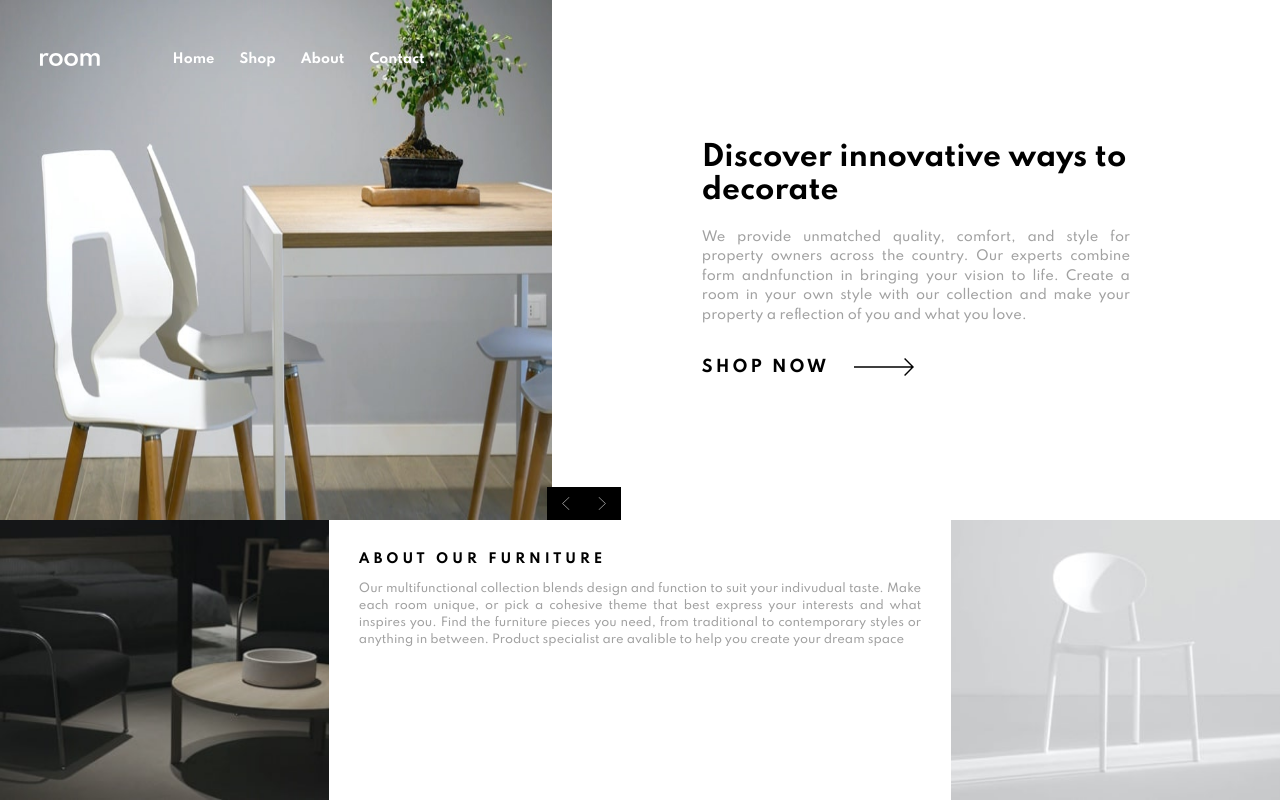
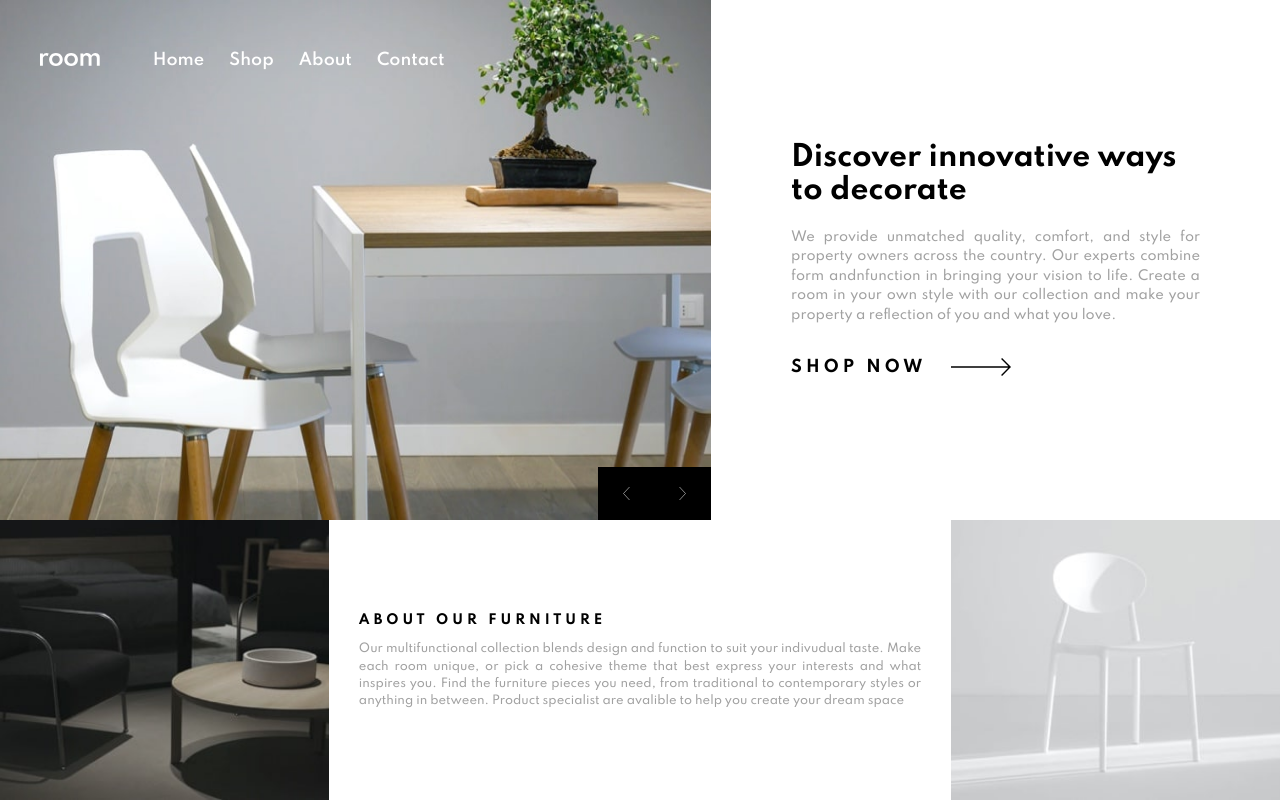
Before and after one commit to Julianr32/Frontend-project-6, a plain HTML site: page index.html in a window 1280 px wide. Drawn offline with Linux system fonts and the light colour scheme.

Commit message:
First commit

```diff
--- a/css/main.css
+++ b/css/main.css
@@ -10,7 +10,6 @@
 }
 
 html {
-  scroll-behavior: smooth;
   font-size: 62.5%;
   overflow-x: hidden;
 }
@@ -36,16 +35,19 @@ img {
 }
 
 /* ====END-RESET=== */
+.flexcenter {
+  display: flex;
+  align-items: center;
+  justify-content: center;
+}
+
 /* ====START GLOBAL STYLES==== */
 .header {
   background-color: transparent;
   height: 15vh;
-  display: flex;
-  align-items: center;
-  justify-content: center;
+  overflow-x: hidden;
   position: relative;
-  z-index: 100;
-  overflow-x: hidden;
+  z-index: 10;
 }
 
 .header__toggle {
@@ -69,7 +71,7 @@ img {
   position: absolute;
   left: 100%;
   opacity: 0;
-  transition: all 0.6s linear;
+  transition: all 0.4s linear;
 }
 
 .nav__toggle {
@@ -90,7 +92,25 @@ img {
 .nav__link {
   color: black;
   font-size: 1.3rem;
-  font-weight: 700;
+  font-weight: 600;
+  position: relative;
+}
+
+.nav__link::after {
+  content: "";
+  position: absolute;
+  bottom: -40%;
+  left: 0;
+  height: 3px;
+  width: 100%;
+  background-color: white;
+  transform-origin: center;
+  transform: scale(0);
+  transition: all 0.3s;
+}
+
+.nav__link:hover::after {
+  transform: scale(1);
 }
 
 .nav.open {
@@ -120,6 +140,12 @@ img {
   background-color: black;
   border: none;
   outline: none;
+  cursor: pointer;
+  transition: all 0.3s;
+}
+
+.slide__img .slide__btn button:hover {
+  background-color: #a1a1a1;
 }
 
 .slide__img .slide__btn button:first-of-type {
@@ -154,7 +180,12 @@ img {
   color: black;
   font-weight: 700;
   text-transform: uppercase;
-  letter-spacing: 3px;
+  letter-spacing: 4px;
+  transition: all 0.2s;
+}
+
+.slide__content a:hover {
+  color: #a1a1a1;
 }
 
 .slide__content a img {
@@ -193,10 +224,9 @@ img {
   text-align: justify;
 }
 
-/* ====END-MAIN==== */
 /* ====END-GLOBAL-STYLES==== */
 /* ====MEDIA QUERIES==== */
-@media (min-width: 1000px) {
+@media (min-width: 900px) {
   .main {
     height: 100vh;
     overflow: hidden;
@@ -218,39 +248,40 @@ img {
   }
   .nav__link {
     color: white;
+    font-size: 1.6rem;
   }
   .slider {
     height: 65%;
   }
-  .slide {
+  .slider .slide {
     height: 100%;
     display: flex;
   }
-  .slide .slide__img {
-    width: 60%;
+  .slider .slide .slide__img {
+    width: 100%;
     height: 100%;
   }
-  .slide .slide__img img {
+  .slider .slide .slide__img img {
     height: 100%;
   }
-  .slide .slide__img .slide__btn {
-    right: -12.5%;
-    z-index: 100;
+  .slider .slide .slide__img .slide__btn button {
+    padding: 2rem 2.5rem;
   }
-  .slide__content {
+  .slider .slide__content {
     width: 70%;
-    padding: 0 15rem;
+    padding: 0 8rem;
     display: flex;
     flex-direction: column;
     align-items: center;
     justify-content: center;
   }
-  .slide__content a {
+  .slider .slide__content a {
     width: 100%;
   }
   .about {
     height: 35%;
     display: flex;
+    align-items: center;
   }
   .about .about-img {
     height: 100%;
--- a/index.html
+++ b/index.html
@@ -15,7 +15,7 @@
   </head>
 
   <body>
-    <header class="header">
+    <header class="header flexcenter">
       <div class="header__toggle" id="menu-open">
         <img src="images/icon-hamburger.svg" alt="Menu icon open" />
       </div>
```
Also changed, not shown: 1 other file.
